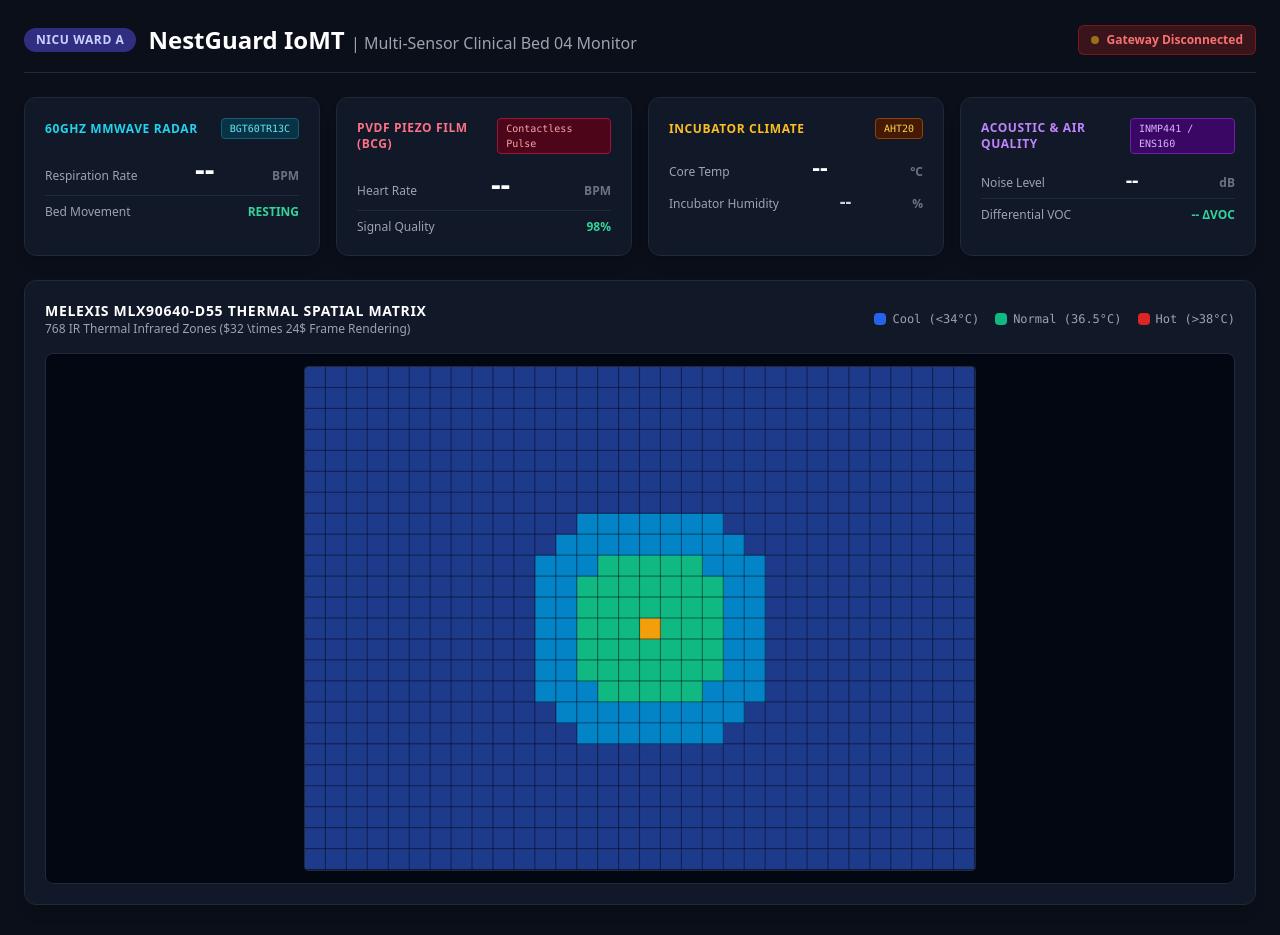
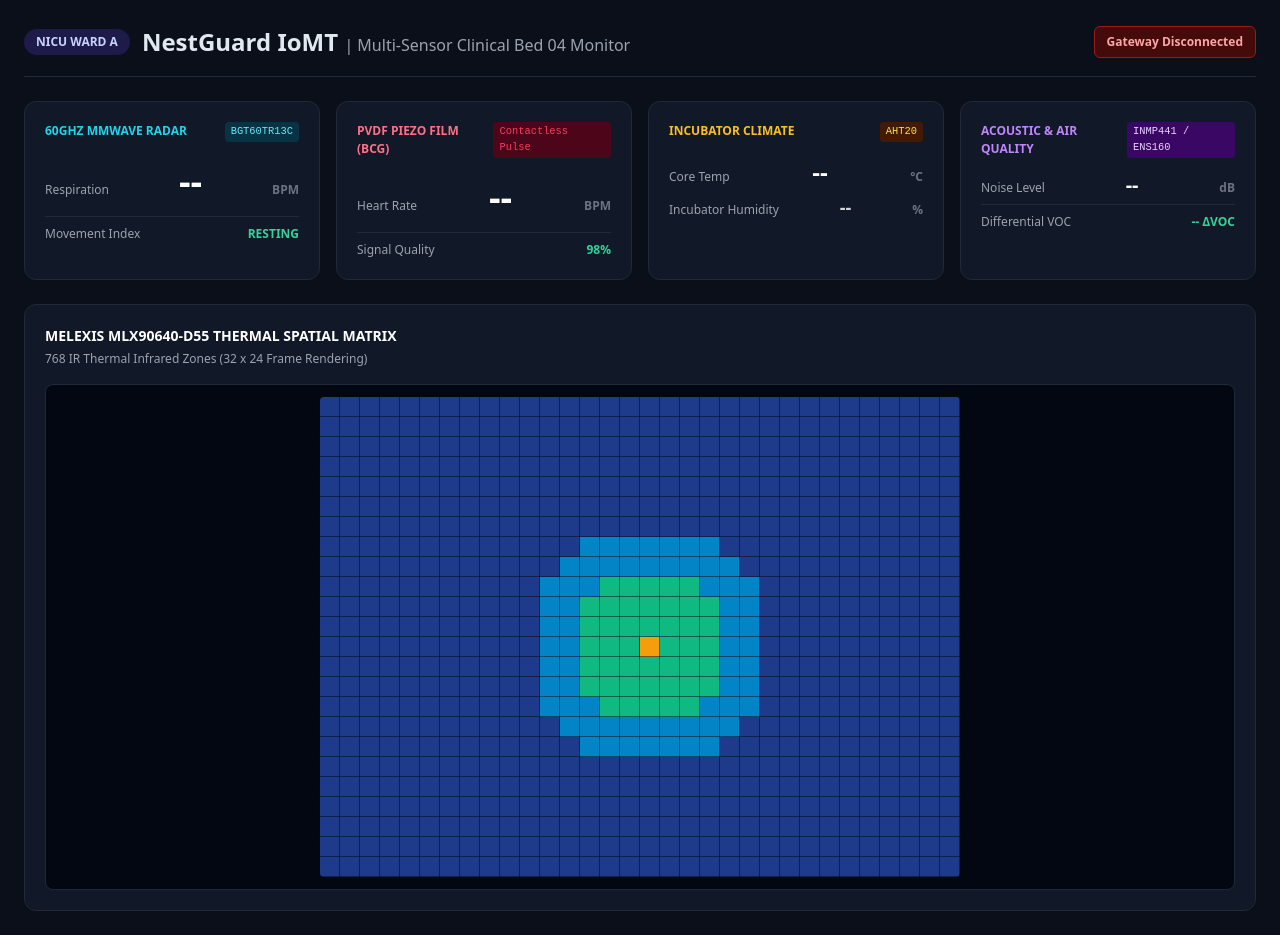
Before and after one commit to nannethraa-stack/nestguard-demo, a website: page index.html in a window 1280 px wide. Drawn offline with nearby package versions, Linux system fonts and the light colour scheme.

Commit message:
Update index.html
fallback CSS styling

```diff
--- a/index.html
+++ b/index.html
@@ -4,182 +4,171 @@
     <meta charset="UTF-8">
     <meta name="viewport" content="width=device-width, initial-scale=1.0">
     <title>NestGuard IoMT — Clinical NICU Monitoring Station</title>
-    <!-- Tailwind CSS CDN -->
     <script src="https://cdn.tailwindcss.com"></script>
     <style>
-        body {
-            background-color: #0b0f19;
-            color: #e2e8f0;
-            font-family: ui-sans-serif, system-ui, -apple-system, BlinkMacSystemFont, "Segoe UI", Roboto, "Helvetica Neue", Arial, sans-serif;
-        }
-        .card {
-            background-color: #111827;
-            border: 1px solid #1f2937;
-        }
+        body { background-color: #0b0f19; color: #e2e8f0; font-family: system-ui, sans-serif; margin: 0; padding: 24px; }
+        .card { background-color: #111827; border: 1px solid #1f2937; border-radius: 12px; padding: 20px; }
+        .grid-layout { display: grid; grid-template-columns: repeat(auto-fit, minmax(240px, 1fr)); gap: 16px; margin-bottom: 24px; }
+        .header { display: flex; justify-content: space-between; align-items: center; margin-bottom: 24px; padding-bottom: 16px; border-bottom: 1px solid #1f2937; }
+        .val-large { font-size: 2.25rem; font-weight: 900; color: #ffffff; }
     </style>
 </head>
-<body class="p-4 md:p-6 min-h-screen">
+<body>
 
     <!-- HEADER BAR -->
-    <header class="flex flex-col md:flex-row justify-between items-start md:items-center mb-6 pb-4 border-b border-gray-800 gap-4">
-        <div class="flex items-center gap-3">
-            <span class="bg-indigo-900 text-indigo-200 text-xs font-bold px-3 py-1 rounded-full uppercase tracking-wider">NICU WARD A</span>
-            <h1 class="text-2xl font-extrabold text-white">NestGuard IoMT <span class="text-gray-400 text-base font-normal">| Multi-Sensor Clinical Bed 04 Monitor</span></h1>
+    <header class="header">
+        <div style="display: flex; align-items: center; gap: 12px;">
+            <span style="background: #1e1b4b; color: #c7d2fe; font-size: 0.75rem; font-weight: bold; padding: 4px 12px; border-radius: 9999px;">NICU WARD A</span>
+            <h1 style="font-size: 1.5rem; font-weight: 800; margin: 0;">NestGuard IoMT <span style="color: #9ca3af; font-size: 1rem; font-weight: normal;">| Multi-Sensor Clinical Bed 04 Monitor</span></h1>
         </div>
-        <div class="flex items-center gap-3">
-            <div id="status-indicator" class="flex items-center gap-2 bg-yellow-900/40 text-yellow-400 text-xs font-semibold px-3 py-1.5 rounded-md border border-yellow-700/50">
-                <span class="w-2 h-2 rounded-full bg-yellow-400 animate-pulse"></span>
+        <div style="display: flex; gap: 12px;">
+            <div id="status-indicator" style="background: #422006; color: #facc15; font-size: 0.75rem; font-weight: 600; padding: 6px 12px; border-radius: 6px; border: 1px solid #854d0e;">
                 <span id="status-text">Connecting to Gateway...</span>
             </div>
-            <div id="alert-banner" class="hidden bg-red-900/50 text-red-300 text-xs font-bold px-3 py-1.5 rounded-md border border-red-700 animate-bounce">
+            <div id="alert-banner" style="display: none; background: #450a0a; color: #fca5a5; font-size: 0.75rem; font-weight: bold; padding: 6px 12px; border-radius: 6px; border: 1px solid #991b1b;">
                 ⚠️ <span id="alert-text">ALARM TRIGGERED</span>
             </div>
         </div>
     </header>
 
     <!-- METRICS GRID -->
-    <main class="grid grid-cols-1 md:grid-cols-2 lg:grid-cols-4 gap-4 mb-6">
+    <main class="grid-layout">
 
         <!-- 1. MMWAVE RADAR -->
-        <div class="card p-5 rounded-xl shadow-lg">
-            <div class="flex justify-between items-center mb-3">
-                <h3 class="text-xs font-bold uppercase tracking-wider text-cyan-400">60GHz mmWave Radar</h3>
-                <span class="text-[10px] bg-cyan-950 text-cyan-300 px-2 py-0.5 rounded font-mono border border-cyan-800">BGT60TR13C</span>
+        <div class="card">
+            <div style="display: flex; justify-content: space-between; margin-bottom: 12px;">
+                <span style="font-size: 0.75rem; font-weight: bold; color: #22d3ee; text-transform: uppercase;">60GHz mmWave Radar</span>
+                <span style="font-size: 0.65rem; background: #083344; color: #67e8f9; padding: 2px 6px; border-radius: 4px; font-family: monospace;">BGT60TR13C</span>
             </div>
-            <div class="flex justify-between items-baseline mb-2">
-                <span class="text-gray-400 text-xs">Respiration Rate</span>
-                <span id="rr-val" class="text-3xl font-black text-white">--</span>
-                <span class="text-xs text-gray-500 font-bold">BPM</span>
+            <div style="display: flex; justify-content: space-between; align-items: baseline; margin-bottom: 8px;">
+                <span style="color: #9ca3af; font-size: 0.75rem;">Respiration</span>
+                <span id="rr-val" class="val-large">--</span>
+                <span style="font-size: 0.75rem; color: #6b7280; font-weight: bold;">BPM</span>
             </div>
-            <div class="flex justify-between items-center text-xs pt-2 border-t border-gray-800">
-                <span class="text-gray-400">Bed Movement</span>
-                <span id="movement-val" class="font-bold text-emerald-400">RESTING</span>
+            <div style="display: flex; justify-content: space-between; font-size: 0.75rem; padding-top: 8px; border-top: 1px solid #1f2937;">
+                <span style="color: #9ca3af;">Movement Index</span>
+                <span id="movement-val" style="font-weight: bold; color: #34d399;">RESTING</span>
             </div>
         </div>
 
         <!-- 2. PVDF PIEZO FILM -->
-        <div class="card p-5 rounded-xl shadow-lg">
-            <div class="flex justify-between items-center mb-3">
-                <h3 class="text-xs font-bold uppercase tracking-wider text-rose-400">PVDF Piezo Film (BCG)</h3>
-                <span class="text-[10px] bg-rose-950 text-rose-300 px-2 py-0.5 rounded font-mono border border-rose-800">Contactless Pulse</span>
+        <div class="card">
+            <div style="display: flex; justify-content: space-between; margin-bottom: 12px;">
+                <span style="font-size: 0.75rem; font-weight: bold; color: #fb7185; text-transform: uppercase;">PVDF Piezo Film (BCG)</span>
+                <span style="font-size: 0.65rem; background: #4c0519; color: #f43f5e; padding: 2px 6px; border-radius: 4px; font-family: monospace;">Contactless Pulse</span>
             </div>
-            <div class="flex justify-between items-baseline mb-2">
-                <span class="text-gray-400 text-xs">Heart Rate</span>
-                <span id="hr-val" class="text-3xl font-black text-white">--</span>
-                <span class="text-xs text-gray-500 font-bold">BPM</span>
+            <div style="display: flex; justify-content: space-between; align-items: baseline; margin-bottom: 8px;">
+                <span style="color: #9ca3af; font-size: 0.75rem;">Heart Rate</span>
+                <span id="hr-val" class="val-large">--</span>
+                <span style="font-size: 0.75rem; color: #6b7280; font-weight: bold;">BPM</span>
             </div>
-            <div class="flex justify-between items-center text-xs pt-2 border-t border-gray-800">
-                <span class="text-gray-400">Signal Quality</span>
-                <span id="sq-val" class="font-bold text-emerald-400">98%</span>
+            <div style="display: flex; justify-content: space-between; font-size: 0.75rem; padding-top: 8px; border-top: 1px solid #1f2937;">
+                <span style="color: #9ca3af;">Signal Quality</span>
+                <span style="font-weight: bold; color: #34d399;">98%</span>
             </div>
         </div>
 
-        <!-- 3. CLIMATE & THERMAL OVERVIEW -->
-        <div class="card p-5 rounded-xl shadow-lg">
-            <div class="flex justify-between items-center mb-3">
-                <h3 class="text-xs font-bold uppercase tracking-wider text-amber-400">Incubator Climate</h3>
-                <span class="text-[10px] bg-amber-950 text-amber-300 px-2 py-0.5 rounded font-mono border border-amber-800">AHT20</span>
+        <!-- 3. CLIMATE OVERVIEW -->
+        <div class="card">
+            <div style="display: flex; justify-content: space-between; margin-bottom: 12px;">
+                <span style="font-size: 0.75rem; font-weight: bold; color: #fbbf24; text-transform: uppercase;">Incubator Climate</span>
+                <span style="font-size: 0.65rem; background: #451a03; color: #fde047; padding: 2px 6px; border-radius: 4px; font-family: monospace;">AHT20</span>
             </div>
-            <div class="flex justify-between items-baseline mb-1">
-                <span class="text-gray-400 text-xs">Core Temp</span>
-                <span id="core-temp-val" class="text-2xl font-bold text-white">--</span>
-                <span class="text-xs text-gray-500 font-bold">°C</span>
+            <div style="display: flex; justify-content: space-between; align-items: baseline; margin-bottom: 4px;">
+                <span style="color: #9ca3af; font-size: 0.75rem;">Core Temp</span>
+                <span id="core-temp-val" style="font-size: 1.5rem; font-weight: bold; color: #ffffff;">--</span>
+                <span style="font-size: 0.75rem; color: #6b7280; font-weight: bold;">°C</span>
             </div>
-            <div class="flex justify-between items-baseline mb-2">
-                <span class="text-gray-400 text-xs">Incubator Humidity</span>
-                <span id="humidity-val" class="text-lg font-bold text-gray-300">--</span>
-                <span class="text-xs text-gray-500 font-bold">%</span>
+            <div style="display: flex; justify-content: space-between; align-items: baseline;">
+                <span style="color: #9ca3af; font-size: 0.75rem;">Incubator Humidity</span>
+                <span id="humidity-val" style="font-size: 1.125rem; font-weight: bold; color: #d1d5db;">--</span>
+                <span style="font-size: 0.75rem; color: #6b7280; font-weight: bold;">%</span>
             </div>
         </div>
 
-        <!-- 4. ACOUSTIC & GAS SENSORS -->
-        <div class="card p-5 rounded-xl shadow-lg">
-            <div class="flex justify-between items-center mb-3">
-                <h3 class="text-xs font-bold uppercase tracking-wider text-purple-400">Acoustic & Air Quality</h3>
-                <span class="text-[10px] bg-purple-950 text-purple-300 px-2 py-0.5 rounded font-mono border border-purple-800">INMP441 / ENS160</span>
+        <!-- 4. ACOUSTIC & GAS -->
+        <div class="card">
+            <div style="display: flex; justify-content: space-between; margin-bottom: 12px;">
+                <span style="font-size: 0.75rem; font-weight: bold; color: #c084fc; text-transform: uppercase;">Acoustic & Air Quality</span>
+                <span style="font-size: 0.65rem; background: #3b0764; color: #e9d5ff; padding: 2px 6px; border-radius: 4px; font-family: monospace;">INMP441 / ENS160</span>
             </div>
-            <div class="flex justify-between items-baseline mb-1">
-                <span class="text-gray-400 text-xs">Noise Level</span>
-                <span id="audio-val" class="text-xl font-bold text-white">--</span>
-                <span class="text-xs text-gray-500 font-bold">dB</span>
+            <div style="display: flex; justify-content: space-between; align-items: baseline; margin-bottom: 4px;">
+                <span style="color: #9ca3af; font-size: 0.75rem;">Noise Level</span>
+                <span id="audio-val" style="font-size: 1.25rem; font-weight: bold; color: #ffffff;">--</span>
+                <span style="font-size: 0.75rem; color: #6b7280; font-weight: bold;">dB</span>
             </div>
-            <div class="flex justify-between items-center text-xs pt-2 border-t border-gray-800">
-                <span class="text-gray-400">Differential VOC</span>
-                <span id="voc-val" class="font-bold text-emerald-400">-- ΔVOC</span>
+            <div style="display: flex; justify-content: space-between; font-size: 0.75rem; padding-top: 8px; border-top: 1px solid #1f2937;">
+                <span style="color: #9ca3af;">Differential VOC</span>
+                <span id="voc-val" style="font-weight: bold; color: #34d399;">-- ΔVOC</span>
             </div>
         </div>
 
     </main>
 
-    <!-- THERMAL SPATIAL MATRIX SECTION -->
-    <section class="card p-5 rounded-xl shadow-lg">
-        <div class="flex flex-col md:flex-row justify-between items-start md:items-center mb-4 gap-2">
+    <!-- THERMAL MATRIX SECTION -->
+    <section class="card">
+        <div style="display: flex; justify-content: space-between; align-items: center; margin-bottom: 16px;">
             <div>
-                <h2 class="text-sm font-bold uppercase tracking-wider text-white">Melexis MLX90640-D55 Thermal Spatial Matrix</h2>
-                <p class="text-xs text-gray-400">768 IR Thermal Infrared Zones ($32 \times 24$ Frame Rendering)</p>
-            </div>
-            <div class="flex items-center gap-4 text-xs font-mono text-gray-400">
-                <div class="flex items-center gap-1.5"><span class="w-3 h-3 rounded bg-blue-600 inline-block"></span> Cool (&lt;34°C)</div>
-                <div class="flex items-center gap-1.5"><span class="w-3 h-3 rounded bg-emerald-500 inline-block"></span> Normal (36.5°C)</div>
-                <div class="flex items-center gap-1.5"><span class="w-3 h-3 rounded bg-red-600 inline-block"></span> Hot (&gt;38°C)</div>
+                <h2 style="font-size: 0.875rem; font-weight: bold; text-transform: uppercase; margin: 0; color: #ffffff;">Melexis MLX90640-D55 Thermal Spatial Matrix</h2>
+                <p style="font-size: 0.75rem; color: #9ca3af; margin: 4px 0 0 0;">768 IR Thermal Infrared Zones (32 x 24 Frame Rendering)</p>
             </div>
         </div>
 
-        <div class="flex justify-center bg-gray-950 p-3 rounded-lg border border-gray-800 overflow-hidden">
-            <canvas id="thermalCanvas" width="640" height="480" class="w-full max-w-2xl rounded border border-gray-800"></canvas>
+        <div style="display: flex; justify-content: center; background: #030712; padding: 12px; border-radius: 8px; border: 1px solid #1f2937;">
+            <canvas id="thermalCanvas" width="640" height="480" style="width: 100%; max-width: 640px; border-radius: 4px;"></canvas>
         </div>
     </section>
 
-    <!-- WEBSOCKET & RENDERER SCRIPT -->
+    <!-- WEBSOCKET SCRIPT -->
     <script>
         const canvas = document.getElementById('thermalCanvas');
         const ctx = canvas.getContext('2d');
-        const cols = 32;
-        const rows = 24;
+        const cols = 32, rows = 24;
         const cellWidth = canvas.width / cols;
         const cellHeight = canvas.height / rows;
 
-        // Auto-detect secure or unsecure WebSocket based on HTTPS / HTTP
+        // Dynamic WebSocket protocol
         const protocol = window.location.protocol === 'https:' ? 'wss:' : 'ws:';
         const wsUrl = `${protocol}//${window.location.host}`;
-        console.log(`[WEBSOCKET] Connecting to gateway at: ${wsUrl}`);
+        console.log('[WEBSOCKET] Connecting to:', wsUrl);
 
         const ws = new WebSocket(wsUrl);
 
-        const statusIndicator = document.getElementById('status-indicator');
-        const statusText = document.getElementById('status-text');
-        const alertBanner = document.getElementById('alert-banner');
-        const alertText = document.getElementById('alert-text');
-
         ws.onopen = () => {
-            console.log('[WEBSOCKET] Connected successfully');
-            statusIndicator.className = "flex items-center gap-2 bg-emerald-900/40 text-emerald-400 text-xs font-semibold px-3 py-1.5 rounded-md border border-emerald-700/50";
-            statusText.innerText = "Live Telemetry Active";
+            console.log('[WEBSOCKET] Connected');
+            document.getElementById('status-indicator').style.background = '#064e3b';
+            document.getElementById('status-indicator').style.color = '#34d399';
+            document.getElementById('status-indicator').style.borderColor = '#047857';
+            document.getElementById('status-text').innerText = "Live Telemetry Active";
         };
 
         ws.onclose = () => {
             console.warn('[WEBSOCKET] Disconnected');
-            statusIndicator.className = "flex items-center gap-2 bg-red-900/40 text-red-400 text-xs font-semibold px-3 py-1.5 rounded-md border border-red-700/50";
-            statusText.innerText = "Gateway Disconnected";
+            document.getElementById('status-indicator').style.background = '#450a0a';
+            document.getElementById('status-indicator').style.color = '#fca5a5';
+            document.getElementById('status-indicator').style.borderColor = '#991b1b';
+            document.getElementById('status-text').innerText = "Gateway Disconnected";
         };
 
         ws.onmessage = (event) => {
             try {
-                const data = JSON.parse(event.data);
+                const raw = JSON.parse(event.data);
 
-                // Ignore plain system status messages
+                // Unwrap payload if nested under 'payload'
+                const data = raw.payload ? raw.payload : raw;
+
                 if (data.type === 'SYSTEM_STATUS') return;
 
-                // Extract vitals with flexible property fallback
+                // Value mapping with key fallbacks
                 const hr = data.hr || data.heart_rate || data.pulse;
                 const rr = data.rr || data.respiration || data.respiration_rate;
                 const coreTemp = data.core_temp || data.coreTemp || data.temperature;
-                const humidity = data.incubator_humidity || data.humidity;
-                const audioDb = data.audio_db || data.sound_level;
+                const humidity = data.incubator_humidity || data.humidity || data.hum;
+                const audioDb = data.audio_db || data.sound_level || data.decibels;
                 const deltaVoc = data.delta_voc || (data.bed_voc && data.room_voc ? data.bed_voc - data.room_voc : null);
                 const isMoving = data.bed_movement !== undefined ? data.bed_movement : data.movement;
 
-                // Update UI elements
+                // Inject into DOM
                 if (hr !== undefined) document.getElementById('hr-val').innerText = hr;
                 if (rr !== undefined) document.getElementById('rr-val').innerText = rr;
                 if (coreTemp !== undefined) document.getElementById('core-temp-val').innerText = typeof coreTemp === 'number' ? coreTemp.toFixed(1) : coreTemp;
@@ -190,23 +179,14 @@
                 if (isMoving !== undefined) {
                     const moveElem = document.getElementById('movement-val');
                     moveElem.innerText = isMoving ? "ACTIVE MOVEMENT" : "RESTING";
-                    moveElem.className = isMoving ? "font-bold text-amber-400 animate-pulse" : "font-bold text-emerald-400";
+                    moveElem.style.color = isMoving ? "#f59e0b" : "#34d399";
                 }
 
-                // Trigger Alarm Banner if alert is active
-                if (data.cry_distress || data.alert_event || data.event_type) {
-                    const alarmMessage = data.event_type || data.alert_event || "CRY DISTRESS DETECTED";
-                    alertText.innerText = alarmMessage;
-                    alertBanner.classList.remove('hidden');
-                    setTimeout(() => alertBanner.classList.add('hidden'), 4000);
-                }
-
-                // Render Thermal Matrix if frame buffer is present
+                // Render thermal grid
                 const frame = data.thermal_matrix || data.thermal_frame || data.matrix;
                 if (frame && Array.isArray(frame)) {
                     drawThermalGrid(frame);
                 } else {
-                    // Generate synthetic heat grid based on core temp if frame array is omitted
                     drawSyntheticThermalGrid(coreTemp || 36.8);
                 }
 
@@ -215,21 +195,19 @@
             }
         };
 
-        // Color mapping for thermal array: Blue (Cold) -> Green (Normal) -> Yellow -> Red (Hot)
         function getThermalColor(temp) {
-            if (temp < 33) return '#1e3a8a';      // Deep Blue
-            if (temp < 35) return '#0284c7';      // Sky Blue
-            if (temp < 36.2) return '#10b981';    // Emerald Green
-            if (temp < 37.3) return '#f59e0b';    // Amber Yellow
-            return '#dc2626';                     // Bright Red
+            if (temp < 33) return '#1e3a8a';
+            if (temp < 35) return '#0284c7';
+            if (temp < 36.2) return '#10b981';
+            if (temp < 37.3) return '#f59e0b';
+            return '#dc2626';
         }
 
         function drawThermalGrid(frame) {
             ctx.clearRect(0, 0, canvas.width, canvas.height);
             for (let r = 0; r < rows; r++) {
                 for (let c = 0; c < cols; c++) {
-                    const idx = r * cols + c;
-                    const temp = frame[idx] || 32.0;
+                    const temp = frame[r * cols + c] || 32.0;
                     ctx.fillStyle = getThermalColor(temp);
                     ctx.fillRect(c * cellWidth, r * cellHeight, cellWidth - 0.5, cellHeight - 0.5);
                 }
@@ -240,19 +218,15 @@
             ctx.clearRect(0, 0, canvas.width, canvas.height);
             for (let r = 0; r < rows; r++) {
                 for (let c = 0; c < cols; c++) {
-                    // Distance from center for synthetic infant hotspot
                     const dist = Math.sqrt(Math.pow(r - 12, 2) + Math.pow(c - 16, 2));
-                    let temp = 25.0; // Ambient bed temp
-                    if (dist < 6) {
-                        temp = centerTemp - (dist * 0.4);
-                    }
+                    let temp = 25.0;
+                    if (dist < 6) temp = centerTemp - (dist * 0.4);
                     ctx.fillStyle = getThermalColor(temp);
                     ctx.fillRect(c * cellWidth, r * cellHeight, cellWidth - 0.5, cellHeight - 0.5);
                 }
             }
         }
 
-        // Draw initial neutral thermal grid on page load
         drawSyntheticThermalGrid(36.5);
     </script>
 </body>
```
